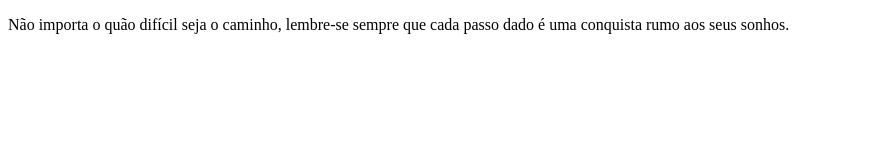
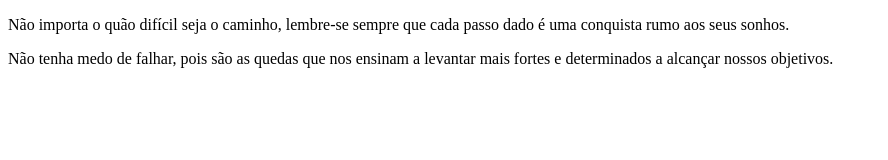
Before and after one commit to figueiredo-vitor/bootcamp-devjr, a plain HTML site: page index.html in a window 1280 px wide. Shown: the whole page, without its empty margins (0-888 px from the left). Drawn offline with Linux system fonts and the light colour scheme.

Commit message:
Frase Motivacional 2

```diff
--- a/index.html
+++ b/index.html
@@ -8,5 +8,6 @@
 </head>
 <body>
     <p>Não importa o quão difícil seja o caminho, lembre-se sempre que cada passo dado é uma conquista rumo aos seus sonhos.</p>
+    <p>Não tenha medo de falhar, pois são as quedas que nos ensinam a levantar mais fortes e determinados a alcançar nossos objetivos.</p>
 </body>
 </html>
```
